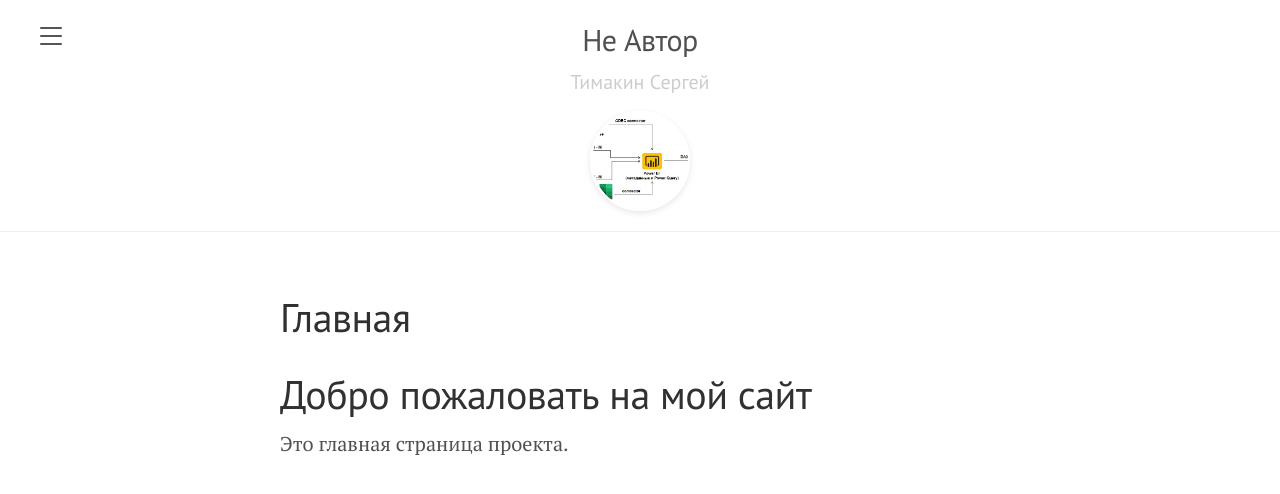
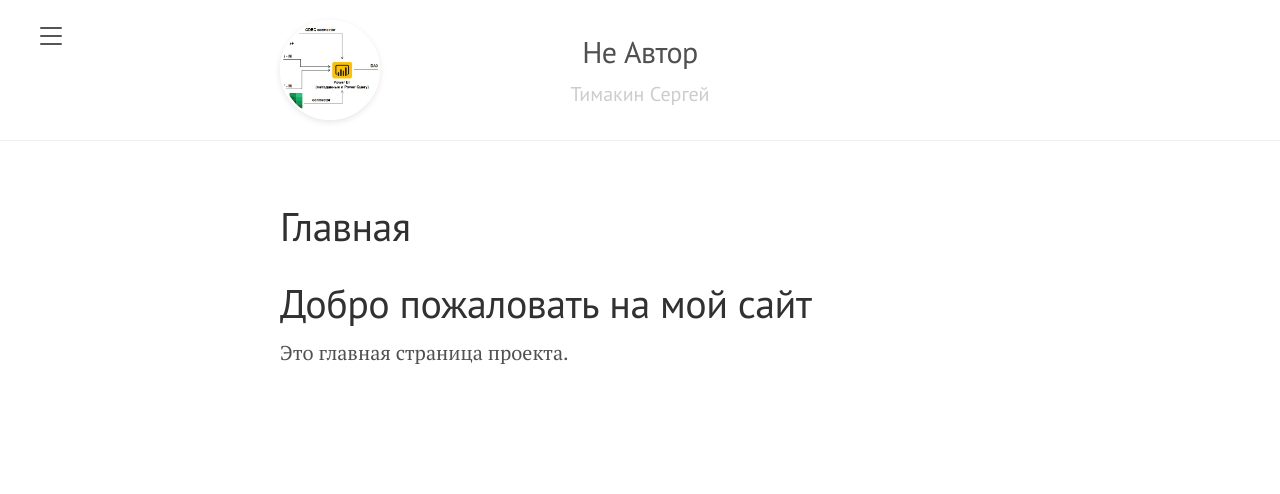
Before and after one commit to Mikrobic/lanyon, a Jekyll site: the page built from pages/index.md, in a window 1280 px wide. Shown: the top 494 px of the page. Built offline with Jekyll 4.4.1, drawn with Linux system fonts in a browser that asks for light colours.

Commit message:
Форматирование файлов

```diff
--- a/_layouts/default.html
+++ b/_layouts/default.html
@@ -7,9 +7,33 @@
     <div class="wrap">
       <div class="masthead">
         <div class="container">
-          <div class="masthead-content" style="display: flex; flex-direction: column;">
-            <!-- Центрированный текст -->
-            <div style="text-align: center; margin-bottom: 15px;">
+          <div class="masthead-content" style="position: relative;">
+            <!-- Аватарка (остается слева) -->
+            <a href="https://web.telegram.org/k/#@SergeyTimakin" class="avatar-container"
+               style="display: inline-block; vertical-align: middle;">
+              <img
+                src="{{ '/public/dasboard.jpg' | absolute_url }}"
+                class="avatar"
+                style="
+                  width: clamp(60px, 15vw, 100px);
+                  height: clamp(60px, 15vw, 100px);
+                  border-radius: 50%;
+                  object-fit: cover;
+                  border: 2px solid #fff;
+                  box-shadow: 0 2px 6px rgba(0,0,0,0.1);
+                "
+              >
+            </a>
+
+            <!-- Центрированный текст (по центру мастреда) -->
+            <div style="
+                 position: absolute;
+                 left: 50%;
+                 top: 50%;
+                 transform: translate(-50%, -50%);
+                 text-align: center;
+                 width: 100%;
+               ">
               <h3 class="masthead-title" style="margin: 0; padding: 0;">
                 <a href="https://web.telegram.org/k/#@SergeyTimakin"
                    title="Не Автор"
@@ -33,22 +57,6 @@
                 </small>
               </h3>
             </div>
-
-            <!-- Аватарка (остается на своем месте) -->
-            <a href="https://web.telegram.org/k/#@SergeyTimakin" class="avatar-container">
-              <img
-                src="{{ '/public/dasboard.jpg' | absolute_url }}"
-                class="avatar"
-                style="
-                  width: clamp(60px, 15vw, 100px);
-                  height: clamp(60px, 15vw, 100px);
-                  border-radius: 50%;
-                  object-fit: cover;
-                  border: 2px solid #fff;
-                  box-shadow: 0 2px 6px rgba(0,0,0,0.1);
-                "
-              >
-            </a>
           </div>
         </div>
       </div>
```
